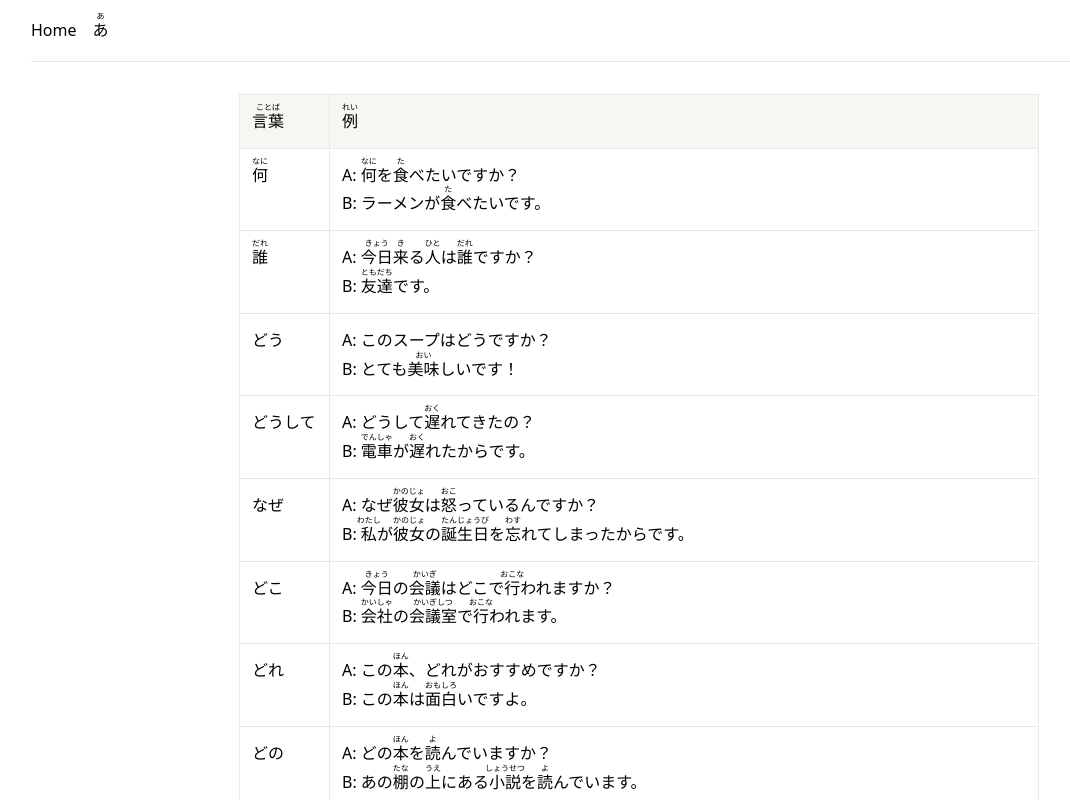
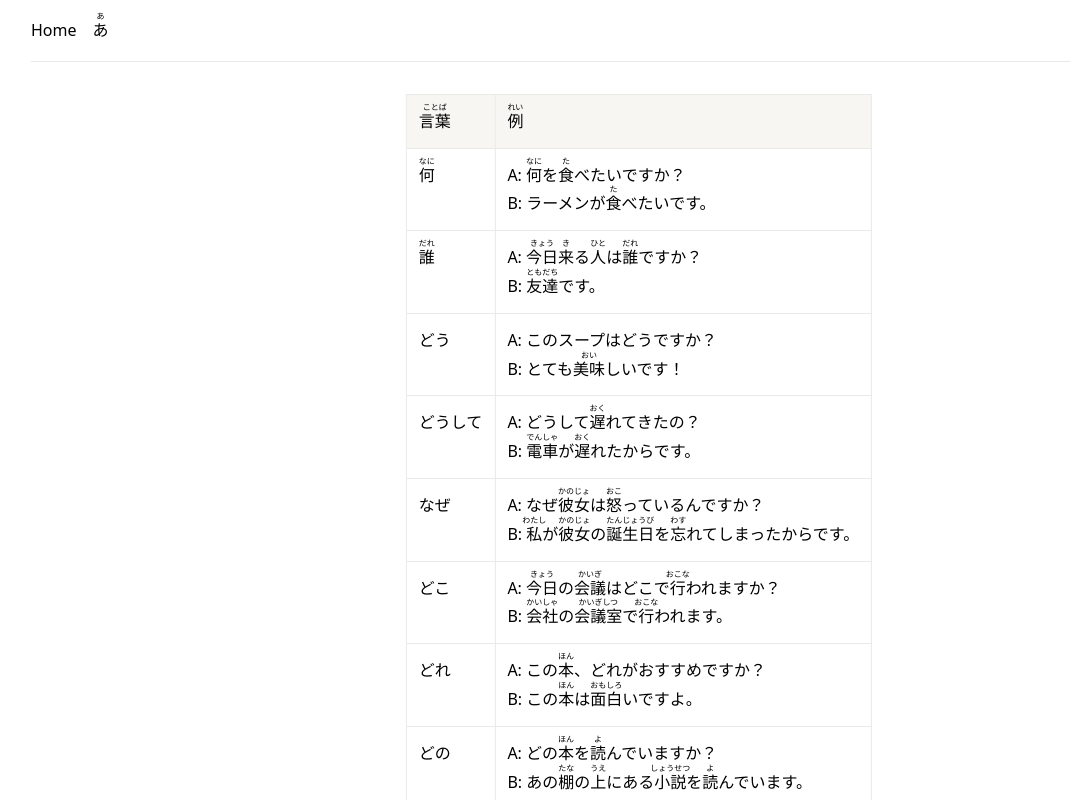
Before and after one commit to mazhugasergei/Nihongo, a Next.js app: page /vocab/question-words in a window 1280 px wide. Shown: the top 800 px of the page, without its empty margins (1-1071 px from the left). Built offline with nearby package versions, Linux system fonts and the light colour scheme.

Commit message:
Update tables

```diff
--- a/src/assets/styles/components/_table.scss
+++ b/src/assets/styles/components/_table.scss
@@ -1,19 +1,18 @@
 .table{
-  max-width: 50rem;
-  border: .0625rem solid $border;
-  margin: 0 auto;
+  position: relative;
+  left: 50%;
+  transform: translateX(-50%);
+  display: inline-grid;
+  border-top: .0625rem solid $border;
+  border-left: .0625rem solid $border;
 
-  .tr{
-    display: flex;
-    &:not(:last-child){ border-bottom: .0625rem solid $border; }
+  .td{
+    padding: .75rem;
+    border-bottom: .0625rem solid $border;
+    border-right: .0625rem solid $border;
     &.th{
       font-weight: 500;
       background: #F7F6F2;
     }
-
-    .td{
-      padding: .75rem;
-      &:not(:last-child){ border-right: .0625rem solid $border; }
-    }
   }
 }
--- a/src/assets/styles/index.css
+++ b/src/assets/styles/index.css
@@ -111,23 +111,19 @@ header {
 }
 
 .table {
-  max-width: 50rem;
-  border: 0.0625rem solid #E9E9E7;
-  margin: 0 auto;
+  position: relative;
+  left: 50%;
+  transform: translateX(-50%);
+  display: inline-grid;
+  border-top: 0.0625rem solid #E9E9E7;
+  border-left: 0.0625rem solid #E9E9E7;
 }
-.table .tr {
-  display: flex;
+.table .td {
+  padding: 0.75rem;
+  border-bottom: 0.0625rem solid #E9E9E7;
+  border-right: 0.0625rem solid #E9E9E7;
 }
-.table .tr:not(:last-child) {
-  border-bottom: 0.0625rem solid #E9E9E7;
-}
-.table .tr.th {
+.table .td.th {
   font-weight: 500;
   background: #F7F6F2;
-}
-.table .tr .td {
-  padding: 0.75rem;
-}
-.table .tr .td:not(:last-child) {
-  border-right: 0.0625rem solid #E9E9E7;
 }/*# sourceMappingURL=index.css.map */
--- a/src/pages/vocab/[id].tsx
+++ b/src/pages/vocab/[id].tsx
@@ -48,12 +48,13 @@ export default ({ rows }: data) => {
           let maxWidth = 0
           // for each row
           table.querySelectorAll(".tr").forEach(row => {
+            // get max width
             const tdWidth = row.querySelectorAll<HTMLElement>(".td")[col].offsetWidth
-            // get max width
             if(tdWidth > maxWidth) maxWidth = tdWidth
           })
           table.querySelectorAll(".tr").forEach(row => {
             row.querySelectorAll<HTMLElement>(".td")[col].style.width = `${maxWidth+1}px`
+            row.querySelectorAll<HTMLElement>(".td")[col].style.flexShrink = "0"
           })
         }
       }
@@ -63,15 +64,13 @@ export default ({ rows }: data) => {
 
   return (
     <main>
-      <div className="table">
+      <div className="table" style={{ gridTemplateColumns: `repeat(${rows[rows.length-1].length}, minmax(min-content, max-content))` }}>
         {
           rows.map((tr, i) => (
-            <div className={ typeof tr[0] === "number" ? "tr th" : "tr" } key={i}>
-              {
             tr.map((td, j) => {
               if(typeof td === "number") return
               else return (
-                    <div className="td" key={j}>
+                <div className={typeof tr[0] === "number" ? "td th" : "td"} key={j}>
                   {
                     td.map((item, k) => {
                       switch(typeof item){
@@ -85,8 +84,6 @@ export default ({ rows }: data) => {
                 </div>
               )
             })
-              }
-            </div>
           ))
         }
       </div>
```
Also changed, not shown: 1 other file (tests, documents, lock files or other folders). Lines whose indentation alone changed are shown as unchanged.
